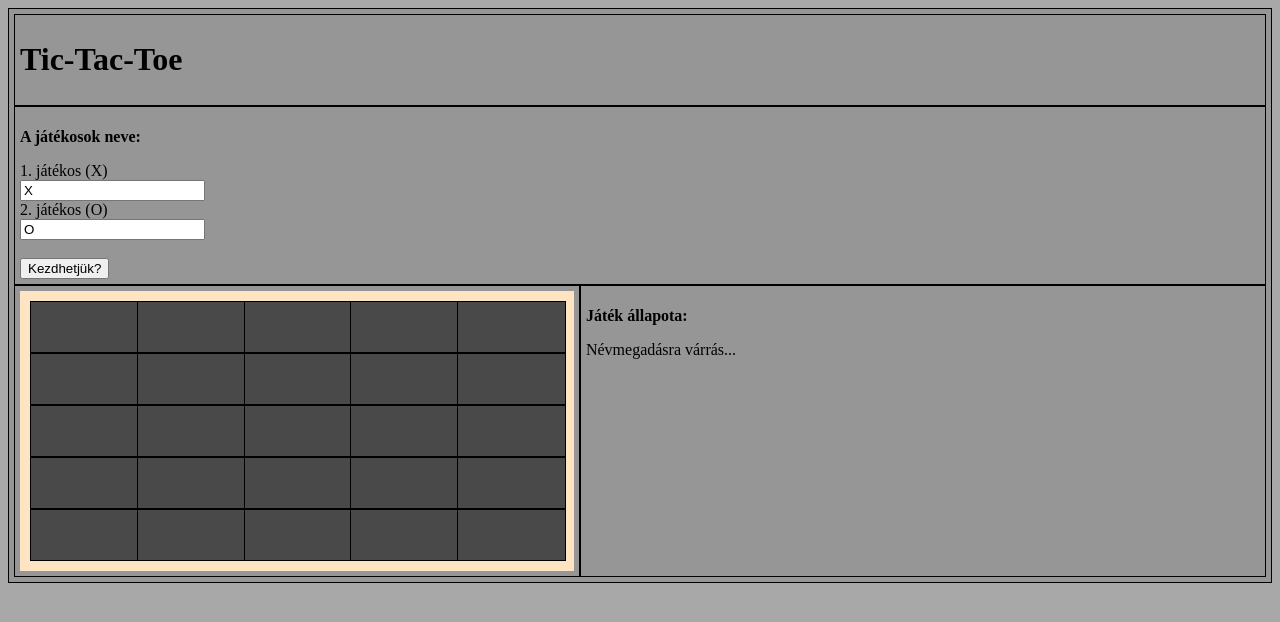
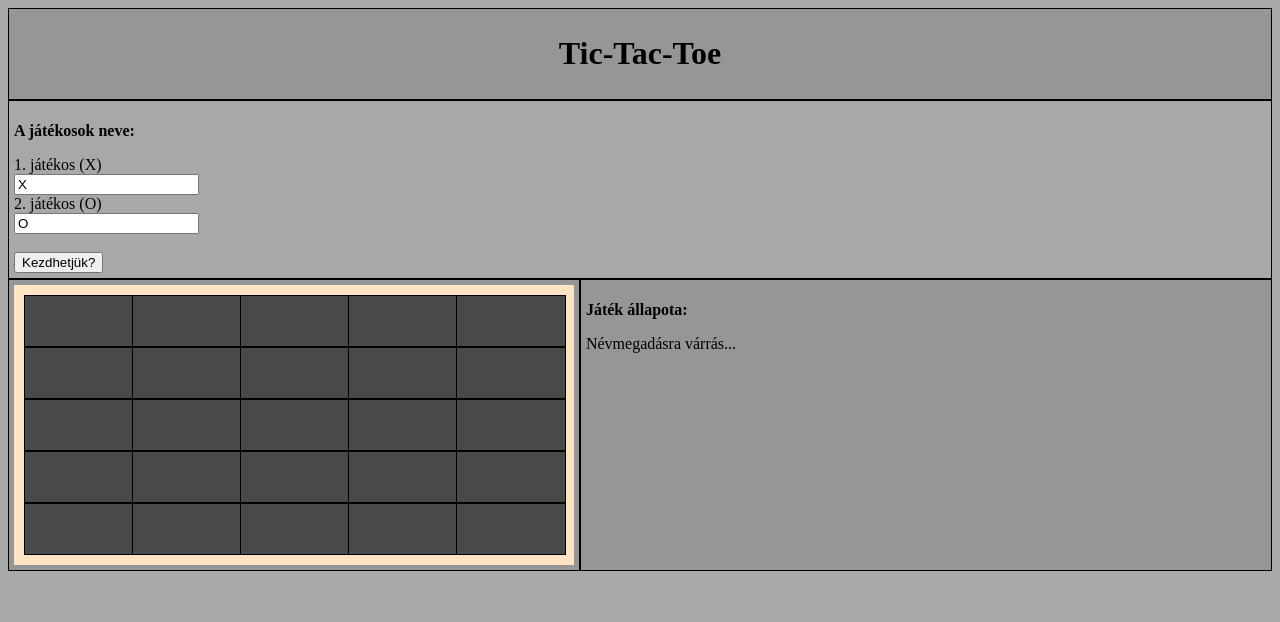
Before and after one commit to Kalandor01/JS_urlap, a plain HTML site: page index.html in a window 1280 px wide. Drawn offline with Linux system fonts and the light colour scheme.

Commit message:
bit of style

```diff
--- a/css/style.css
+++ b/css/style.css
@@ -1,5 +1,5 @@
 
-main, header, section, article, aside {
+header, section, article, aside {
     border: solid 1px black;
     padding: 5px;
 }
@@ -18,10 +18,12 @@ main {
 
 header {
     grid-area: h;
+    text-align: center;
 }
 
 section {
     grid-area: s;
+    background-color: rgb(168, 168, 168);
 }
 
 article {
```
